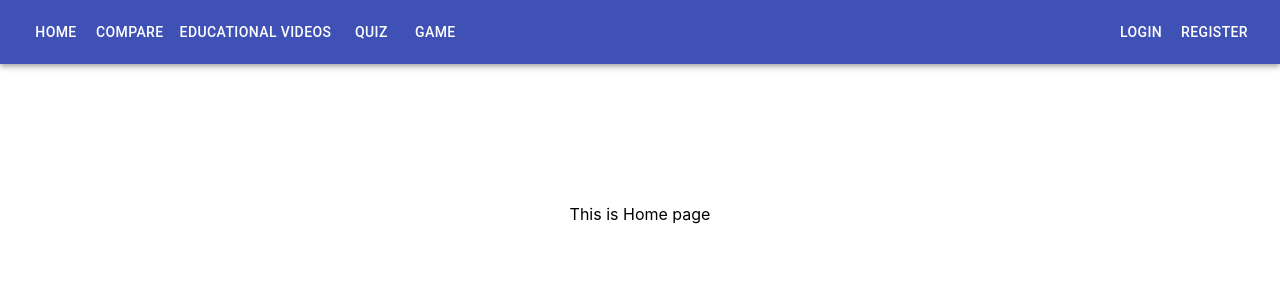
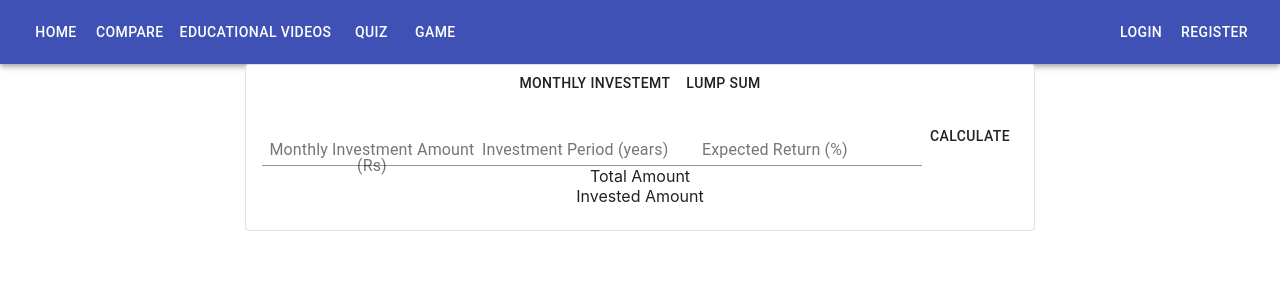
Before and after one commit to nikhilmaske-2001/FinoJR, a React (Create React App) app in the folder client/: page / in a window 1280 px wide. Shown: the top 300 px of the page. Built offline with nearby package versions, Linux system fonts and the light colour scheme.

Commit message:
Compare: Created Ui of Compare.

```diff
--- a/client/src/App.css
+++ b/client/src/App.css
@@ -1,3 +1,9 @@
 .App {
   text-align: center;
 }
+
+.topbar {
+  display: flex;
+  width: 100%;
+  justify-content: space-between;
+}
--- a/client/src/App.js
+++ b/client/src/App.js
@@ -1,12 +1,28 @@
+import { AppBar, Button, Toolbar } from "@material-ui/core";
 import "./App.css";
-import TopBar from "./components/TopBar/TopBar";
-import Home from "./pages/HomePage/Home";
+import Compare from "./pages/ComparePage/Compare";
 
 function App() {
   return (
     <div className="App">
-      <TopBar />
-      <Home />
+      <AppBar position="static">
+        <Toolbar>
+          <div className="topbar">
+            <div className="leftButtons">
+              <Button color="inherit">Home</Button>
+              <Button color="inherit">Compare</Button>
+              <Button color="inherit">Educational Videos</Button>
+              <Button color="inherit">Quiz</Button>
+              <Button color="inherit">Game</Button>
+            </div>
+            <div className="rightButtons">
+              <Button color="inherit">Login</Button>
+              <Button color="inherit">Register</Button>
+            </div>
+          </div>
+        </Toolbar>
+      </AppBar>
+      <Compare />
     </div>
   );
 }
--- a/client/src/components/TopBar/TopBar.css
+++ /dev/null
@@ -1,5 +0,0 @@
-.topbar {
-  display: flex;
-  width: 100%;
-  justify-content: space-between;
-}
--- a/client/src/components/TopBar/TopBar.js
+++ /dev/null
@@ -1,41 +0,0 @@
-import React from "react";
-import { AppBar, Button, Toolbar } from "@material-ui/core";
-import "./TopBar.css";
-
-function TopBar() {
-  return (
-    <AppBar position="static">
-      <Toolbar>
-        <div className="topbar">
-          <div className="leftButtons">
-            <Button color="inherit" className="leftButton">
-              Home
-            </Button>
-            <Button color="inherit" className="leftButton">
-              Compare
-            </Button>
-            <Button color="inherit" className="leftButton">
-              Educational Videos
-            </Button>
-            <Button color="inherit" className="leftButton">
-              Quiz
-            </Button>
-            <Button color="inherit" className="leftButton">
-              Game
-            </Button>
-          </div>
-          <div className="rightButtons">
-            <Button color="inherit" className="rightButton">
-              Login
-            </Button>
-            <Button color="inherit" className="rightButton">
-              Register
-            </Button>
-          </div>
-        </div>
-      </Toolbar>
-    </AppBar>
-  );
-}
-
-export default TopBar;
--- a/client/src/pages/ComparePage/Compare.css
+++ b/client/src/pages/ComparePage/Compare.css
@@ -0,0 +1,15 @@
+.root {
+  max-width: 350;
+  min-height: 550;
+}
+
+.container {
+  display: flex;
+  justify-content: center;
+  padding-top: 30;
+}
+
+.upButtons {
+  width: 100%;
+  margin-left: 70;
+}
--- a/client/src/pages/ComparePage/Compare.js
+++ b/client/src/pages/ComparePage/Compare.js
@@ -1,8 +1,86 @@
-import React from "react";
+import {
+  Box,
+  Button,
+  Card,
+  CardContent,
+  FormControl,
+  Input,
+  InputLabel,
+} from "@material-ui/core";
+import React, { useState } from "react";
 import "./Compare.css";
 
 function Compare() {
-  return <div>This is Compare page</div>;
+  const [page, setPage] = useState(1);
+
+  const openMonthly = () => {
+    setPage(1);
+  };
+
+  const openLumpSum = () => {
+    setPage(0);
+  };
+
+  return (
+    <div className="container">
+      <Card className="root" variant="outlined">
+        <div className="upButtons">
+          <Button onClick={openMonthly}>Monthly investemt</Button>
+          <Button onClick={openLumpSum}>Lump Sum</Button>
+        </div>
+
+        {page ? (
+          // Monthly Investment
+          <CardContent>
+            <FormControl>
+              <InputLabel>Monthly Investment Amount (Rs)</InputLabel>
+              <Input></Input>
+            </FormControl>
+
+            <FormControl>
+              <InputLabel>Investment Period (years)</InputLabel>
+              <Input></Input>
+            </FormControl>
+
+            <FormControl>
+              <InputLabel>Expected Return (%)</InputLabel>
+              <Input></Input>
+            </FormControl>
+
+            <Button> Calculate </Button>
+            <Box>
+              Total Amount <br />
+              Invested Amount
+            </Box>
+          </CardContent>
+        ) : (
+          // Lump Sum
+          <CardContent>
+            <FormControl>
+              <InputLabel>Investment Amount (Rs)</InputLabel>
+              <Input></Input>
+            </FormControl>
+
+            <FormControl>
+              <InputLabel>Investment Period (years)</InputLabel>
+              <Input></Input>
+            </FormControl>
+
+            <FormControl>
+              <InputLabel>Expected Return (%)</InputLabel>
+              <Input></Input>
+            </FormControl>
+
+            <Button> Calculate </Button>
+            <Box>
+              Total Amount <br />
+              Invested Amount
+            </Box>
+          </CardContent>
+        )}
+      </Card>
+    </div>
+  );
 }
 
 export default Compare;
```
